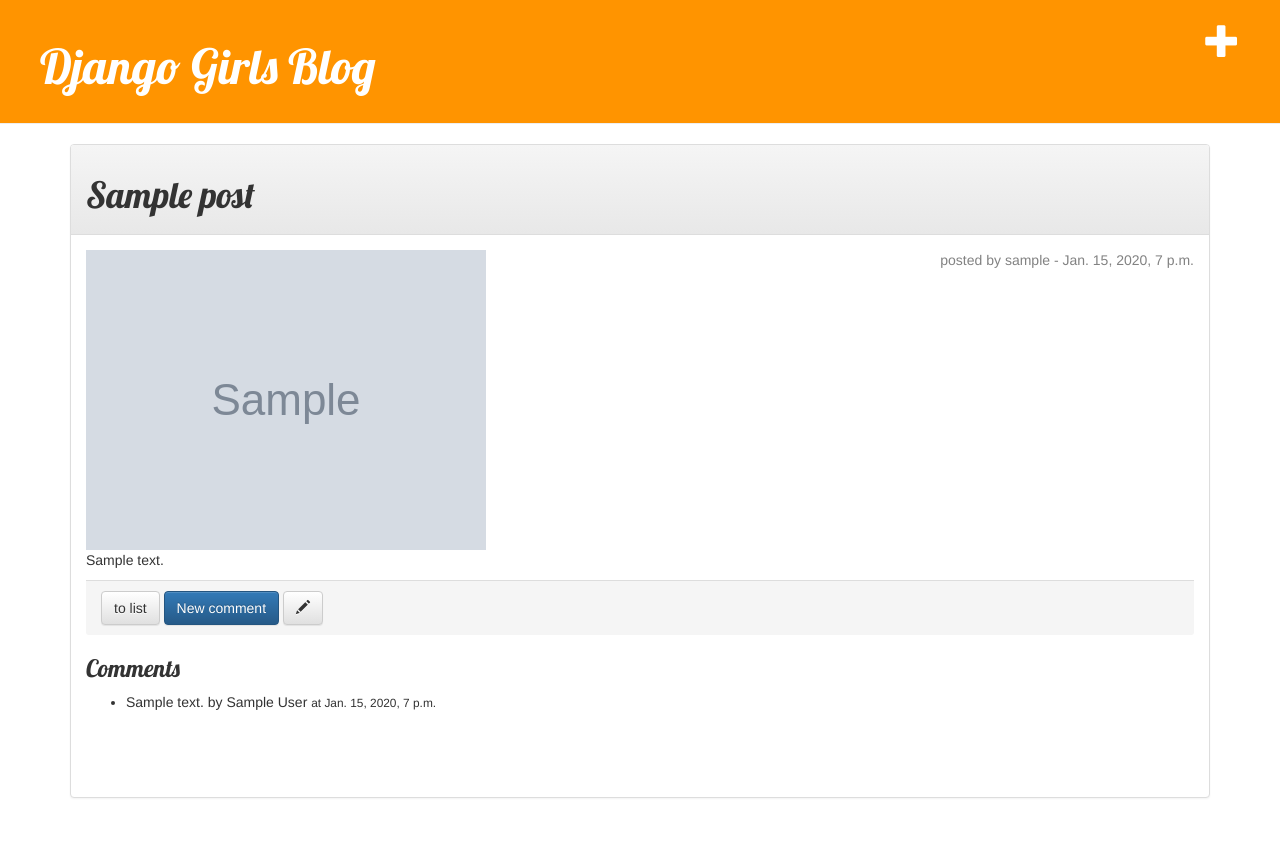
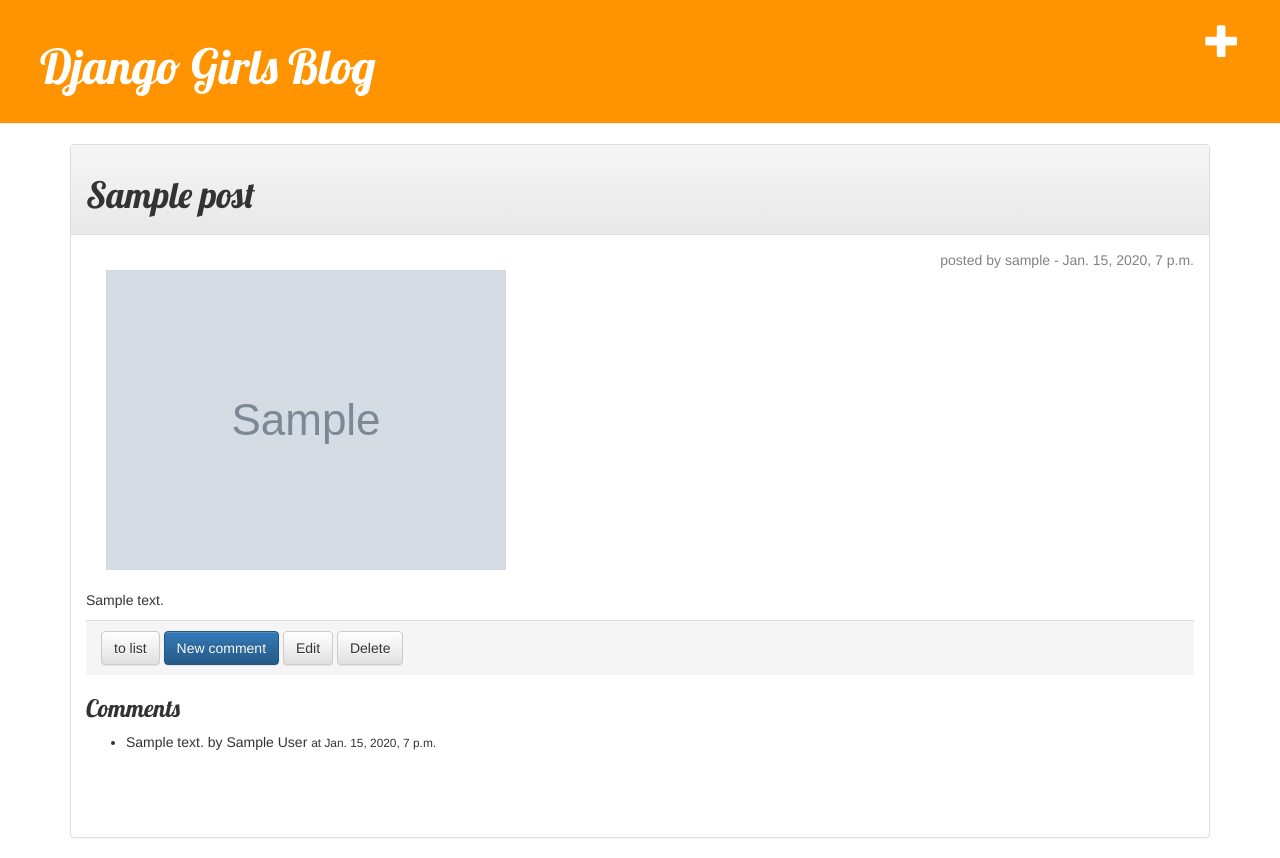
Before and after one commit to dl0312/Django, a Django app: page /post/1/ in a window 1280 px wide. Before the commit the page ends 798 px from the top, so only its background shows below. Run offline with Django 3.2, Linux system fonts and the light colour scheme; a user stored in the database is signed in; tables that the repository leaves empty hold one stand-in row (values such as "Sample post"); grey boxes marked "Sample" are stand-in pictures; some libraries are stand-ins or nearby versions.

Commit message:
user edit image, delete, edit

```diff
--- /dev/null
+++ b/accounts/templates/accounts/profile.html
@@ -0,0 +1,4 @@
+{% extends "accounts/layout.html" %}
+{% block content %}
+	<h3>{{ user }}'s Profile</h3>
+{% endblock %}
--- a/accounts/urls.py
+++ b/accounts/urls.py
@@ -7,4 +7,5 @@ urlpatterns = [
 		'template_name': 'accounts/login_form.html',
 		}),
 	re_path(r'^signup/$', views.signup, name='signup'),
+	re_path(r'^profile/$', views.profile, name='profile'),
 ]
--- a/accounts/views.py
+++ b/accounts/views.py
@@ -1,6 +1,8 @@
 from django.conf import settings
 from django.contrib.auth.forms import UserCreationForm
+from django.contrib.auth.decorators import login_required
 from django.shortcuts import redirect, render
+
 
 def signup(request):
 	if request.method == "POST":
@@ -12,4 +14,6 @@ def signup(request):
 		form = UserCreationForm()
 	return render(request, 'accounts/signup_form.html', {'form': form,})
 
-# Create your views here.
+@login_required
+def profile(request):
+	return render(requset, 'accounts/profile.html')
--- a/blog/forms.py
+++ b/blog/forms.py
@@ -4,7 +4,7 @@ from .models import Post,Comment
 class PostForm(forms.ModelForm):
 	class Meta:
 		model = Post
-		fields = ('title', 'text', 'image')
+		fields = ('title', 'text', 'image',)
 
 class CommentForm(forms.ModelForm):
 	class Meta:
--- a/blog/models.py
+++ b/blog/models.py
@@ -1,12 +1,23 @@
 from django.db import models
 from django.utils import timezone
 from django.urls import reverse
+
+def upload_location(instance, filename):
+    #filebase, extension = filename.split(".")
+    #return "%s/%s.%s" %(instance.id, filename, extension)
+    return "%s/%s" %(instance.id, filename)
 
 class Post(models.Model):
     author = models.ForeignKey('auth.User',on_delete=models.PROTECT)
     title = models.CharField(max_length=200)
     text = models.TextField()
-    image = models.ImageField(blank=True, null=True)
+    image = models.ImageField(upload_to=upload_location,
+        blank=True,
+        null=True,
+        width_field="width_field",
+        height_field="height_field")
+    height_field = models.IntegerField(default=0)
+    width_field = models.IntegerField(default=0)
 #   video =
     is_public = models.BooleanField(default=False)
     created_date = models.DateTimeField(auto_now_add=True)
--- a/blog/templates/blog/post_detail.html
+++ b/blog/templates/blog/post_detail.html
@@ -10,10 +10,6 @@
 				  	</div>
 				  	<div class="panel-body">
 					    <div class="post">
-							<style>
-								img { max-width: : 100%; }
-							</style>
-
 					        {% if post.published_date %}
 					            <div class="date" style="float:right">
 					            	posted by
@@ -24,6 +20,12 @@
 
 					        {% endif %}
 					        {% if post.image %}
+					        <style>
+					        img {
+							  max-width: 90%;
+							  margin: 20px;
+							}
+							</style>
 					        	<img src="{{ post.image.url }}"/>
 					        {% endif %}
 					        <p>{{ post.text|linebreaksbr }}</p>
@@ -31,7 +33,10 @@
 								<a href="{% url 'post_list' %}" class="btn btn-default">to list</a>
 								<a href="{% url 'comment_new' post.pk %}" class="btn btn-primary">New comment</a>
 								{% if user.is_authenticated %}
-								     <a class="btn btn-default" href="{% url 'post_edit' pk=post.pk %}"><span class="glyphicon glyphicon-pencil"></span></a>
+									{% if post.author == request.user %}
+									    <a class="btn btn-default" href="{% url 'post_edit' pk=post.pk %}">Edit</a>
+									    <a class="btn btn-default" href="{% url 'post_delete' pk=post.pk %}" >Delete</a>
+								    {% endif %}
 								{% endif %}
 							</div>
 							<h3>Comments</h3>
@@ -56,5 +61,4 @@
 			</div>
 		</div>
 	</div>
-
 {% endblock %}
--- a/blog/templates/blog/post_edit.html
+++ b/blog/templates/blog/post_edit.html
@@ -2,7 +2,7 @@
 
 {% block content %}
     <h1>New post</h1>
-    <form method="POST" class="post-form">
+    <form method="POST" class="post-form" action='' enctype='multipart/form-data'>
     	{% csrf_token %}
         {{ form.as_p }}
         <button type="submit" class="save btn btn-default">Save</button>
--- a/blog/urls.py
+++ b/blog/urls.py
@@ -9,6 +9,7 @@ urlpatterns = [
 	re_path(r'^post/(?P<pk>\d+)/$', views.post_detail, name='post_detail'), # content of the post
 	re_path(r'^post/new/$', views.post_new, name='post_new'), # new post
 	re_path(r'^post/(?P<pk>\d+)/edit/$', views.post_edit, name='post_edit'), # edit post
+	re_path(r'^post/(?P<pk>\d+)/delete/$', views.post_delete, name='post_delete'), # delete post
 	re_path(r'^post/(?P<pk>\d+)/comments/new/$', views.comment_new, name='comment_new'), # new comment
 	re_path(r'^post/(?P<post_pk>\d+)/comments/(?P<pk>\d+)/edit/$', views.comment_edit, name='comment_edit'), # edit comment
 	re_path(r'^post/(?P<post_pk>\d+)/comments/(?P<pk>\d+)/delete/$', views.comment_delete, name='comment_delete'), # delete comment
--- a/blog/views.py
+++ b/blog/views.py
@@ -19,11 +19,12 @@ def post_detail(request, pk):
 
 def post_new(request):
 	if request.method == "POST":
-		form = PostForm(request.POST)
+		form = PostForm(request.POST or None, request.FILES or None)
 		if form.is_valid():
 			post = form.save(commit=False)
 			post.author = request.user
 			post.published_date = timezone.now()
+			post.is_public = True
 			post.save()
 			return redirect('post_detail',pk=post.pk)
 	else:
@@ -33,10 +34,10 @@ def post_new(request):
 def post_edit(request, pk):
     post = get_object_or_404(Post, pk=pk)
     if post.author != request.user:
-    	return redirect(post.post)
+    	return redirect(post)
 
     if request.method == "POST":
-        form = PostForm(request.POST, instance=post)
+        form = PostForm(request.POST or None, request.FILES or None, instance=post)
         if form.is_valid():
             post = form.save(commit=False)
             post.author = request.user
@@ -47,10 +48,17 @@ def post_edit(request, pk):
         form = PostForm(instance=post)
     return render(request, 'blog/post_edit.html', {'form': form})
 
+def post_delete(request, pk):
+	post = get_object_or_404(Post, pk=pk)
+	if request.method == "POST":
+		post.delete()
+		return redirect(post)
+	return render(request, 'blog/comment_confirm_delete.html', {'post': post})
+
 @login_required
 def comment_new(request,pk):
 	if request.method == "POST":
-		form = CommentForm(request.POST)
+		form = CommentForm(request.POST or None)
 		if form.is_valid():
 			comment = form.save(commit=False)
 			comment.post = Post.objects.get(pk=pk)
@@ -64,7 +72,7 @@ def comment_new(request,pk):
 @login_required
 def comment_edit(request,post_pk,pk):
 	comment = Comment.objects.get(pk=pk)
-	if comment.author != request.user.username:
+	if comment.author != request.user:
 		return redirect(comment.post)
 
 	if request.method == "POST":
```
Also changed, not shown: blog/migrations/0008_auto_20180129_0305.py (added), blog/static/css/blog.css (line endings or trailing spaces), media/10/20180108_225607.jpg (added), media/10/5425_1.png (added), media/1080p_홈피용기네스맥주_정우성.mp4_20121210_195048.132.jpg (added), media/20180108_225607.jpg (added), media/None/쏘불.PNG (added), media/더_히어로_3.jpg (added).
